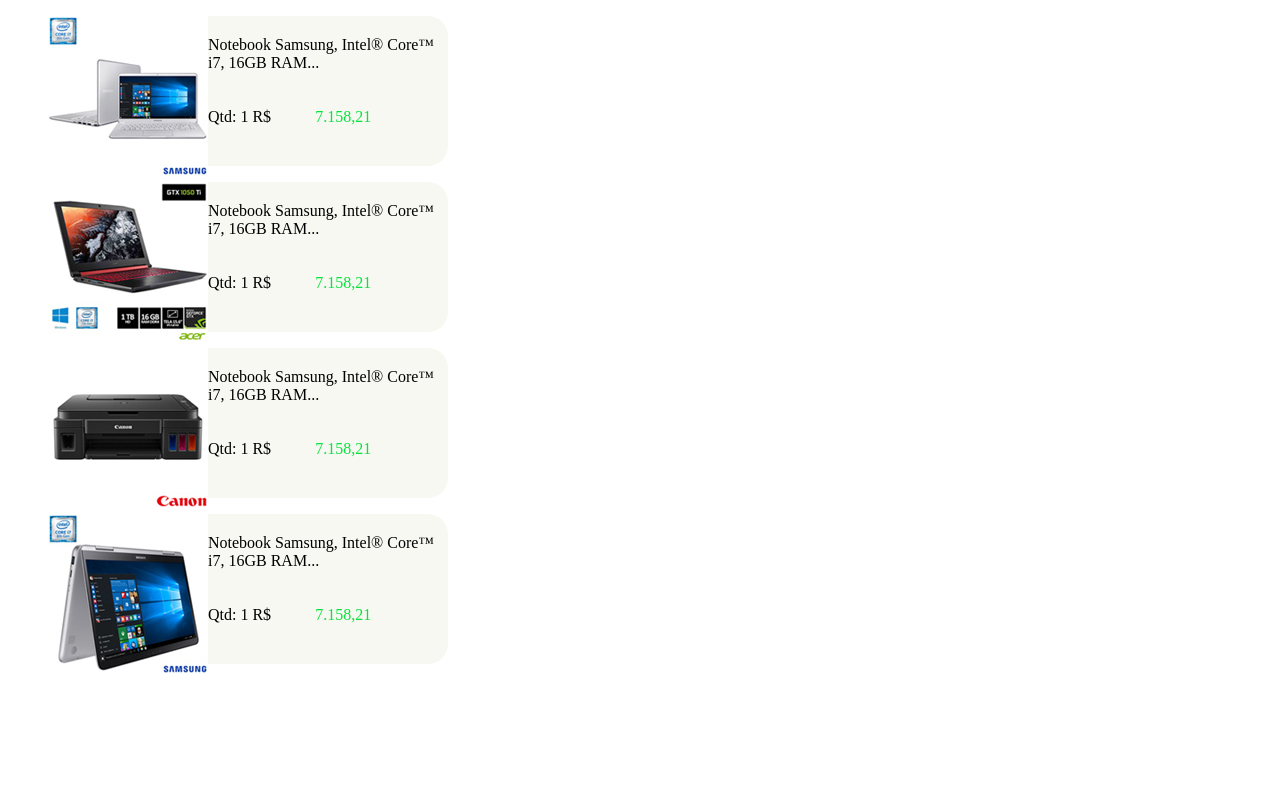
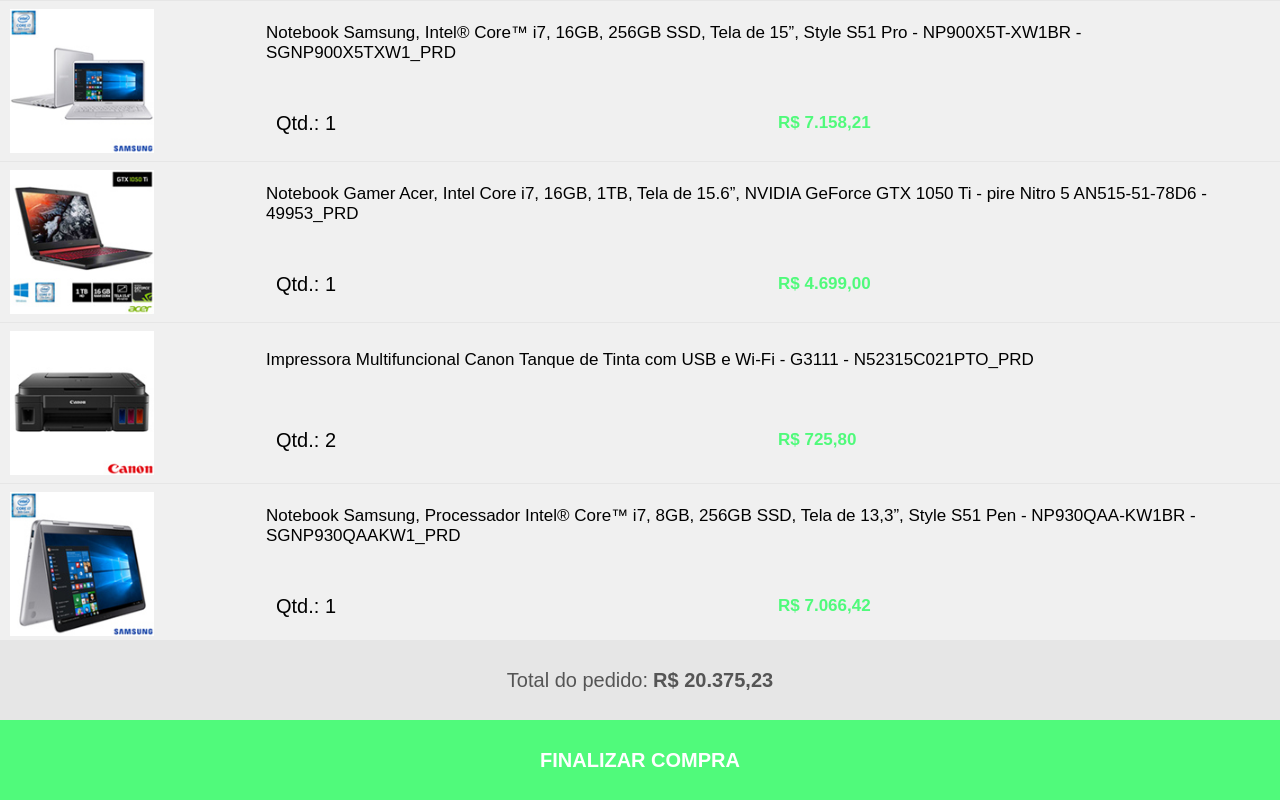
Before and after one commit to Lucas0019/treinamento-frontend-codeplus, a plain HTML site: page Aulas/Aula01-01.12.20/exercicios-aula-01/exercicio-api/index.html in a window 1280 px wide. Drawn offline with Linux system fonts and the light colour scheme.

Commit message:
Exercicio da API terminado

```diff
--- a/Aulas/Aula01-01.12.20/exercicios-aula-01/exercicio-api/api.js
+++ b/Aulas/Aula01-01.12.20/exercicios-aula-01/exercicio-api/api.js
@@ -1,5 +1,13 @@
 const api = (config, callback) => {
-
+  const xhr = new XMLHttpRequest();
+  xhr.addEventListener('readystatechange', function() {
+    if (this.readyState === 4) {
+      const data = JSON.parse(this.response);
+      callback(data);
+    }
+  });
+  xhr.open(config.method, config.url);
+  xhr.send(config.data);
 }
 
 export default api
--- a/Aulas/Aula01-01.12.20/exercicios-aula-01/exercicio-api/index.html
+++ b/Aulas/Aula01-01.12.20/exercicios-aula-01/exercicio-api/index.html
@@ -2,89 +2,31 @@
 <html lang="pt-BR">
 
 <head>
-  <meta charset="UTF-8" />
-  <meta name="viewport" content="width=device-width, initial-scale=1.0" />
-  <link rel="stylesheet" href="./styles.css" />
+  <meta charset="UTF-8">
+  <meta name="viewport" content="width=device-width, initial-scale=1.0">
+  <link rel="stylesheet" href="styles.css">
   <title>Exercicio da API</title>
 </head>
 
 <body>
-  <ul class="product-list">
-    <li>
-      <div class="item-card">
-        <div>
-          <img src="./assets/note01-samsung-160-160.jpg" alt="produto" id="image" />
-        </div>
 
-        <div>
-          <p>
-            Notebook Samsung, Intel® Core™ i7, 16GB RAM...
-          </p>
-          <p>Qtd: 1 R$ <span>7.158,21</span> </p>
-        </div>
+  <div class="container">
+    <ul class='product-list'></ul>
+
+    <footer class="container__footer">
+      <div class="container__total">
       </div>
-    </li>
-
-    <li>
-      <div class="item-card">
-        <div>
-          <img src="./assets/note-gamer-acer-160-160.jpg" alt="produto" id="image" />
-        </div>
-
-        <div>
-          <p>
-            Notebook Samsung, Intel® Core™ i7, 16GB RAM...
-          </p>
-          <p>Qtd: 1 R$ <span>7.158,21</span> </p>
-        </div>
-      </div>
-    </li>
-
-    <li>
-      <div class="item-card">
-        <div>
-          <img src="./assets/impressora-canon-160-160.jpg" alt="produto" id="image" />
-        </div>
-
-        <div>
-          <p>
-            Notebook Samsung, Intel® Core™ i7, 16GB RAM...
-          </p>
-          <p>Qtd: 1 R$ <span>7.158,21</span> </p>
-        </div>
-      </div>
-    </li>
-
-    <li>
-      <div class="item-card">
-        <div>
-          <img src="./assets/note02-samsung-160-160.jpg" alt="produto" id="image" />
-        </div>
-
-        <div>
-          <p>
-            Notebook Samsung, Intel® Core™ i7, 16GB RAM...
-          </p>
-          <p>Qtd: 1 R$ <span>7.158,21</span> </p>
-        </div>
-      </div>
-    </li>
-
-
-
-  </ul>
-
-
-
-  <script src="./index.js" type="module"></script>
+      <a class="container__finalizar" href="/checkout">FINALIZAR COMPRA</a>
+    </footer>
+  </div>
+  <script src='index.js' type="module"></script>
 </body>
 
 </html>
 
 <!--
 
-//Neste exercício você deve imprimir na UL ".product-list" produtos seguindo o layout no README
-//do gitbub: https://i.imgur.com/EbVlWpX.png
+//Neste exercício você deve imprimir na UL ".product-list" produtos seguindo o layout no README do gitbub: https://i.imgur.com/EbVlWpX.png
 //Deve incluir a soma dos produtos
 //O botão finalizar compra deve ter o href de "/checkout"
 
--- a/Aulas/Aula01-01.12.20/exercicios-aula-01/exercicio-api/index.js
+++ b/Aulas/Aula01-01.12.20/exercicios-aula-01/exercicio-api/index.js
@@ -1,6 +1,45 @@
 import api from './api.js'
 
+function printProducts({ item }) {
+  const $productList = document.querySelector('.product-list');
+  const $comprasTotal = document.querySelector('.container__total');
 
+  item.forEach(({ name, image, quantity, bestPriceFormated }) => {
+    const products = document.createElement('li');
+    products.innerHTML = `
+      <div class="product-item">
+        <picture>
+          <img src="${image}"/>
+        </picture>
+        <div>
+          <header>
+            <span class="product-item__name">${name}</span>
+          </header>
+          <footer>
+            <div>
+              <span class="product-item__quantity">Qtd.: ${quantity}</span>
+            </div>
+            <div>
+              <span class="product-item__price">${bestPriceFormated}</span>
+            </div>
+          </footer>
+        </div>
+      </div>
+    `;
+    $productList.appendChild(products);
+  });
+
+  const totalPrice = (item.reduce((acc, { bestPrice, quantity }) => acc + (bestPrice * quantity), 0) / 100).toLocaleString('pt-BR', { style: "currency", currency: "BRL", minimumFractionDigits: 2 });
+  $comprasTotal.innerHTML = `Total do pedido: <span>${totalPrice}</span>`;
+}
+
+const config = {
+  method: 'GET',
+  url: 'products.json',
+  data: null,
+}
+
+api(config, printProducts);
 //Neste exercício você deve imprimir na UL ".product-list" produtos seguindo o layout no README do gitbub: https://i.imgur.com/EbVlWpX.png
 //Deve incluir a soma dos produtos
 //O botão finalizar compra deve ter o href de "/checkout"
--- a/Aulas/Aula01-01.12.20/exercicios-aula-01/exercicio-api/products.json
+++ b/Aulas/Aula01-01.12.20/exercicios-aula-01/exercicio-api/products.json
@@ -8,7 +8,7 @@
       "bestPriceFormated": "R$ 7.158,21",
       "bestPrice": 715821,
       "quantity": 1,
-      "image": "/images/products/note01-samsung-160-160.jpg"
+      "image": "./images/products/note01-samsung-160-160.jpg"
     },
     {
       "productId": 101,
@@ -18,7 +18,7 @@
       "bestPriceFormated": "R$ 4.699,00",
       "bestPrice": 469900,
       "quantity": 1,
-      "image": "/images/products/note-gamer-acer-160-160.jpg"
+      "image": "./images/products/note-gamer-acer-160-160.jpg"
     },
     {
       "productId": 102,
@@ -28,7 +28,7 @@
       "bestPriceFormated": "R$ 725,80",
       "bestPrice": 72580,
       "quantity": 2,
-      "image": "/images/products/impressora-canon-160-160.jpg"
+      "image": "./images/products/impressora-canon-160-160.jpg"
     },
     {
       "productId": 103,
@@ -38,7 +38,7 @@
       "bestPriceFormated": "R$ 7.066,42",
       "bestPrice": 706642,
       "quantity": 1,
-      "image": "/images/products/note02-samsung-160-160.jpg"
+      "image": "./images/products/note02-samsung-160-160.jpg"
     }
   ]
 }
--- a/Aulas/Aula01-01.12.20/exercicios-aula-01/exercicio-api/styles.css
+++ b/Aulas/Aula01-01.12.20/exercicios-aula-01/exercicio-api/styles.css
@@ -1,28 +1,137 @@
-ul {
-  list-style: none;
+@import url("https://fonts.googleapis.com/css2?family=Roboto:wght@400;700&display=swap");
+
+* {
+  box-sizing: border-box;
 }
 
-p {
-  padding-top: 20px;
-  margin-left: 20px;
-  font-family: "Fira code", bold;
+html,
+body {
+  margin: 0;
+  padding: 0;
+  height: 100%;
 }
 
-span {
-  color: #07e33e;
-  margin-left: 40px;
+body {
+  display: flex;
+  justify-content: center;
+  align-items: center;
+  background-color: white;
 }
 
-#image {
-  float: left;
-
-  justify-content: center;
+.container {
+  display: flex;
+  flex-direction: column;
+  align-items: center;
+  margin: 0;
+  padding: 0;
+  width: 100%;
+  height: 100%;
+  background-color: #e6e6e6;
+  font-family: "Fira code", sans-serif;
 }
 
-.item-card {
-  border-top: 10px;
-  width: 400px;
-  height: 150px;
-  border-radius: 20px;
-  background: #f8f8f2;
+.product-list {
+  list-style: none;
+  padding: 0;
+  margin: 0;
+  width: 100%;
+  height: 80%;
+  overflow-y: scroll;
 }
+
+.product-item {
+  display: flex;
+  align-items: center;
+  justify-content: space-between;
+  height: 160px;
+  width: 100%;
+  margin-top: 1px;
+  background-color: #f0f0f0;
+}
+
+.product-item picture {
+  display: flex;
+  align-items: center;
+  height: 100%;
+  margin: auto;
+  margin-left: 10px;
+}
+
+.product-item picture img {
+  width: 90%;
+}
+
+.product-item div {
+  display: flex;
+  flex-direction: column;
+  justify-content: space-around;
+  height: 100%;
+  width: 80%;
+  padding: 0 10px;
+}
+
+.product-item div header {
+  overflow: hidden;
+  display: -webkit-box;
+  -webkit-line-clamp: 2;
+  -webkit-box-orient: vertical;
+}
+
+.product-item div footer {
+  display: flex;
+  flex-direction: row;
+}
+
+.product-item__name {
+  font-size: 17px;
+}
+
+.product-item__quantity {
+  font-size: 20px;
+}
+
+.product-item__price {
+  font-weight: bold;
+  font-size: 17px;
+  color: #50fa7b;
+}
+
+.container footer {
+  display: flex;
+  flex-direction: column;
+  align-items: center;
+  justify-content: space-between;
+  width: 100%;
+  height: 20%;
+}
+
+.container__total {
+  display: flex;
+  align-items: center;
+  font-size: 20px;
+  color: #555555;
+  height: 50%;
+}
+
+.container__total span {
+  margin-left: 5px;
+  font-weight: bold;
+}
+
+.container__finalizar {
+  display: flex;
+  justify-content: center;
+  align-items: center;
+  width: 100%;
+  height: 50%;
+  background-color: #50fa7b;
+  color: #ffffff;
+  text-decoration: none;
+  font-weight: bold;
+  font-size: 20px;
+}
+.container__finalizar:hover {
+  opacity: 80%;
+  background: #04ba32;
+  animation-duration: 2s;
+}
```
Also changed, not shown: Aulas/Aula01-01.12.20/exercicios-aula-01/exercicio-api/dist/index.dev.js (added, +39 -0 lines), Aulas/Aula01-01.12.20/exercicios-aula-01/exercicio-api/images/products/impressora-canon-160-160.jpg (renamed from Aulas/Aula01-01.12.20/exercicios-aula-01/exercicio-api/assets/impressora-canon-160-160.jpg), Aulas/Aula01-01.12.20/exercicios-aula-01/exercicio-api/images/products/note-gamer-acer-160-160.jpg (renamed from Aulas/Aula01-01.12.20/exercicios-aula-01/exercicio-api/assets/note-gamer-acer-160-160.jpg), Aulas/Aula01-01.12.20/exercicios-aula-01/exercicio-api/images/products/note01-samsung-160-160.jpg (renamed from Aulas/Aula01-01.12.20/exercicios-aula-01/exercicio-api/assets/note01-samsung-160-160.jpg), Aulas/Aula01-01.12.20/exercicios-aula-01/exercicio-api/images/products/note02-samsung-160-160.jpg (renamed from Aulas/Aula01-01.12.20/exercicios-aula-01/exercicio-api/assets/note02-samsung-160-160.jpg), 1 other file.
